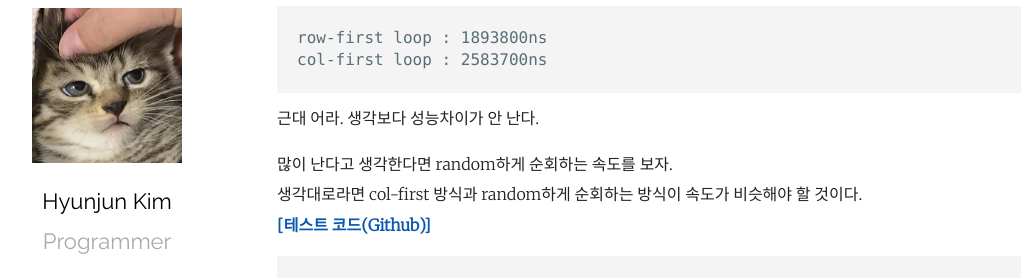
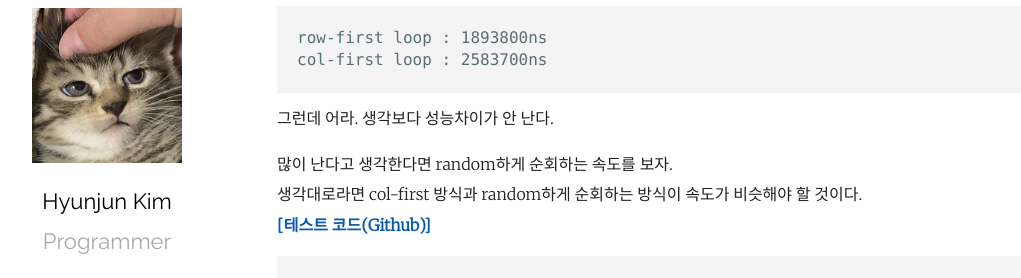
Before and after one commit to Ria9993/Ria9993.github.io, a Jekyll site: the page built from _posts/2022-10-04-cache-prefetch.md, in a window 1280 px wide and 900 px high, scrolled down 683 px. Shown: the part 152-430 px from the top of the window, without its empty margins (78-1099 px from the left). Built offline with Jekyll 4.4.1, drawn with Linux system fonts in a browser that asks for light colours; comment, search, counter and statistics services are not loaded.

Commit message:
Update Post

````diff
--- a/_posts/2022-10-04-cache-prefetch.md
+++ b/_posts/2022-10-04-cache-prefetch.md
@@ -35,7 +35,7 @@ Cache에 메모리를 fetch 할 때 캐시라인 단위로 인접한 원소들
 row-first loop : 1893800ns
 col-first loop : 2583700ns
 ```
-근대 어라. 생각보다 성능차이가 안 난다.
+그런데 어라. 생각보다 성능차이가 안 난다.
 
 많이 난다고 생각한다면 random하게 순회하는 속도를 보자.
 생각대로라면 col-first 방식과 random하게 순회하는 방식이 속도가 비슷해야 할 것이다.
````
